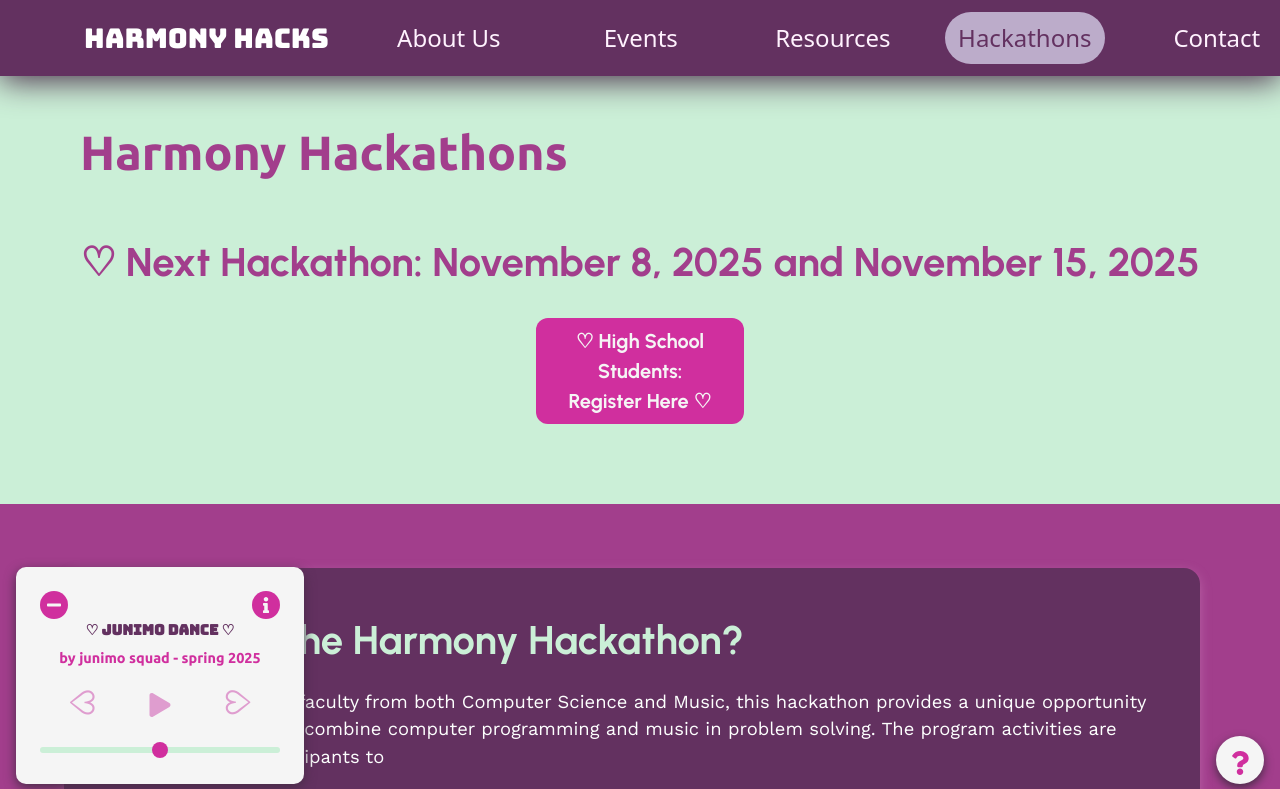
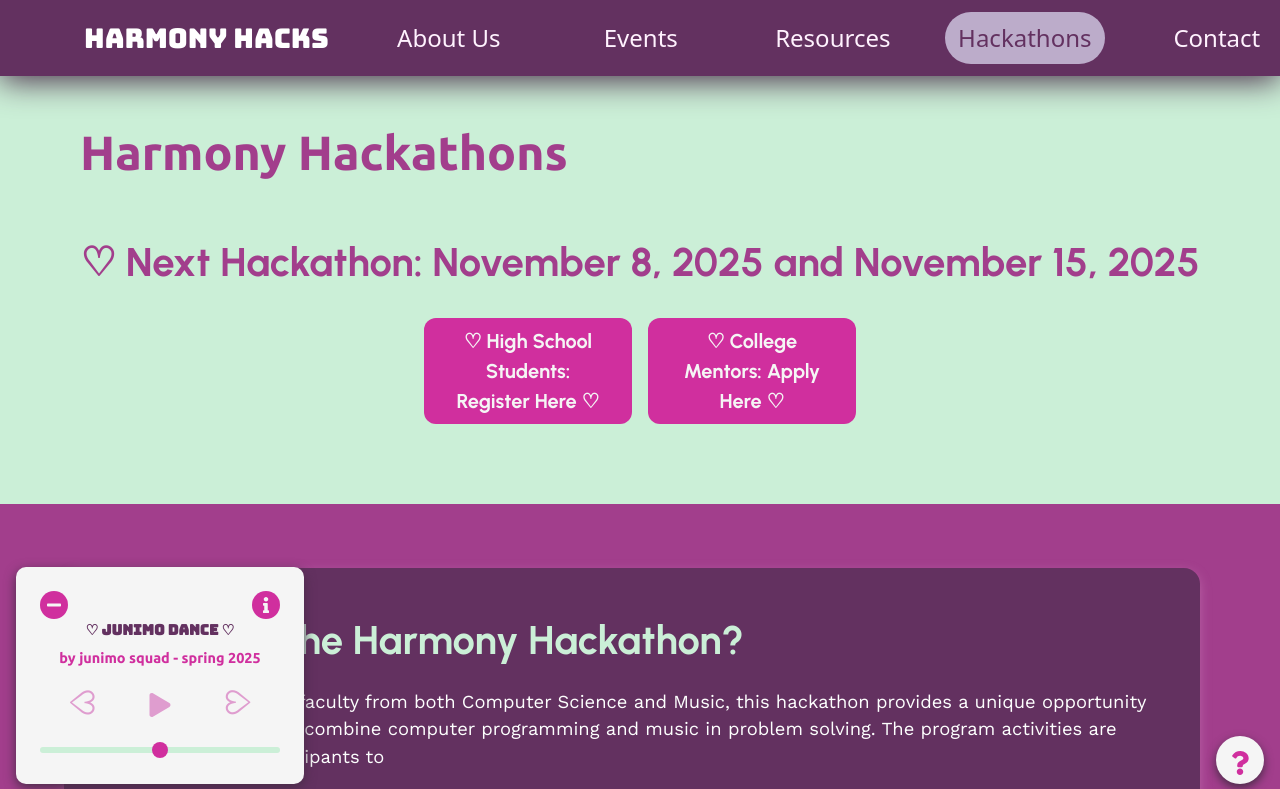
Before and after one commit to juneeeee13/hhwebsite, a React (Vite) app in the folder website/: page /hackathon in a window 1280 px wide. Shown: the top 789 px of the page. Built offline with nearby package versions, Linux system fonts and the light colour scheme; grey boxes are pictures that could not be loaded.

Commit message:
added new 'join us' pic and added registration buttons

```diff
--- a/website/src/pages/Hackathon.tsx
+++ b/website/src/pages/Hackathon.tsx
@@ -23,11 +23,18 @@ const Register = () => {
                 <h2 className="page-h2 color-purple">♡ Next Hackathon: November 8, 2025 and November 15, 2025 </h2>
                 <div className="event-recap-button-group">
                     <a
-                        href={"https://forms.office.com/pages/responsepage.aspx?id=q1OHEijLgk-XMyubkdKsqTClqO-K43NPqGQTTTk2jvlUN0JTVkVMRkVZWFVKSllEUENIVVNXVTM4MC4u&route=shorturl"}
+                        href={"https://forms.office.com/Pages/ResponsePage.aspx?id=q1OHEijLgk-XMyubkdKsqd-dhMxlcAVLhfjDmSw0oyFUNE44Q0I2UkdKRElLRUQ1SEM0VEk5RVRHQS4u"}
                         target="_blank"
                         rel="noopener noreferrer"
                       >
                         <button className="event-recap-button">♡ High School Students: Register Here ♡</button>
+                      </a>
+                    <a
+                        href={"https://forms.cloud.microsoft/Pages/ResponsePage.aspx?id=q1OHEijLgk-XMyubkdKsqU3fY5HNCQxOkWa6Kn4gTEdUMjI4NExGNVM1UFFQOVkyVjFCSlFWNFhOMS4u"}
+                        target="_blank"
+                        rel="noopener noreferrer"
+                      >
+                        <button className="event-recap-button">♡ College Mentors: Apply Here ♡</button>
                       </a>
                 </div>
             </div>
--- a/website/src/pages/Home.tsx
+++ b/website/src/pages/Home.tsx
@@ -199,15 +199,21 @@ const JoinUs = () => {
     <section className="join-us">
       <div className="join-us-container section-purple">
         <div>
-          <img className="join-us-img" src="/assets/misc/viasatMapView.png" />
+          <img className="join-us-img" src="/assets/misc/marksteinPic.png" />
         </div>
         <div className="join-statement-div">
           <h2 className="join-us-h2 page-h2 color-green">♡ Join Us</h2>
           <p className="join-us-p page-p color-white">
-            We have biweekly meetings on Tuesdays during U-Hour in VEP 5107. In these meetings, we go over important information, upcoming events, and opportunities to get involved! Become an official member <a href="https://csusm.presence.io/organization/harmony-hacks" className="bold-link" target="_blank" rel="noopener noreferrer">here</a>!
+            We have weekly meetings on a rotation schedule of Tuesdays and Fridays @ Markstein 208. In these meetings, we go over important information, upcoming events, and opportunities to get involved! Become an official member <a href="https://csusm.presence.io/organization/harmony-hacks" className="bold-link" target="_blank" rel="noopener noreferrer">here</a>!
           </p>
           <p className="join-us-p page-p color-white">
-            Join our Discord and follow our Instagram using the footer links below for any meeting updates and announcements of upcoming events!
+            Tuesdays: 12pm - 1pm
+          </p>
+          <p className="join-us-p page-p color-white">
+            Fridays: 9am-10am
+          </p>
+          <p className="join-us-p page-p color-white">
+            Join our Discord and follow our Instagram using the links below for any meeting updates and announcements of upcoming events!
           </p>
         </div>
       </div>
```
Also changed, not shown: 1 other file (tests, documents, lock files or other folders).
